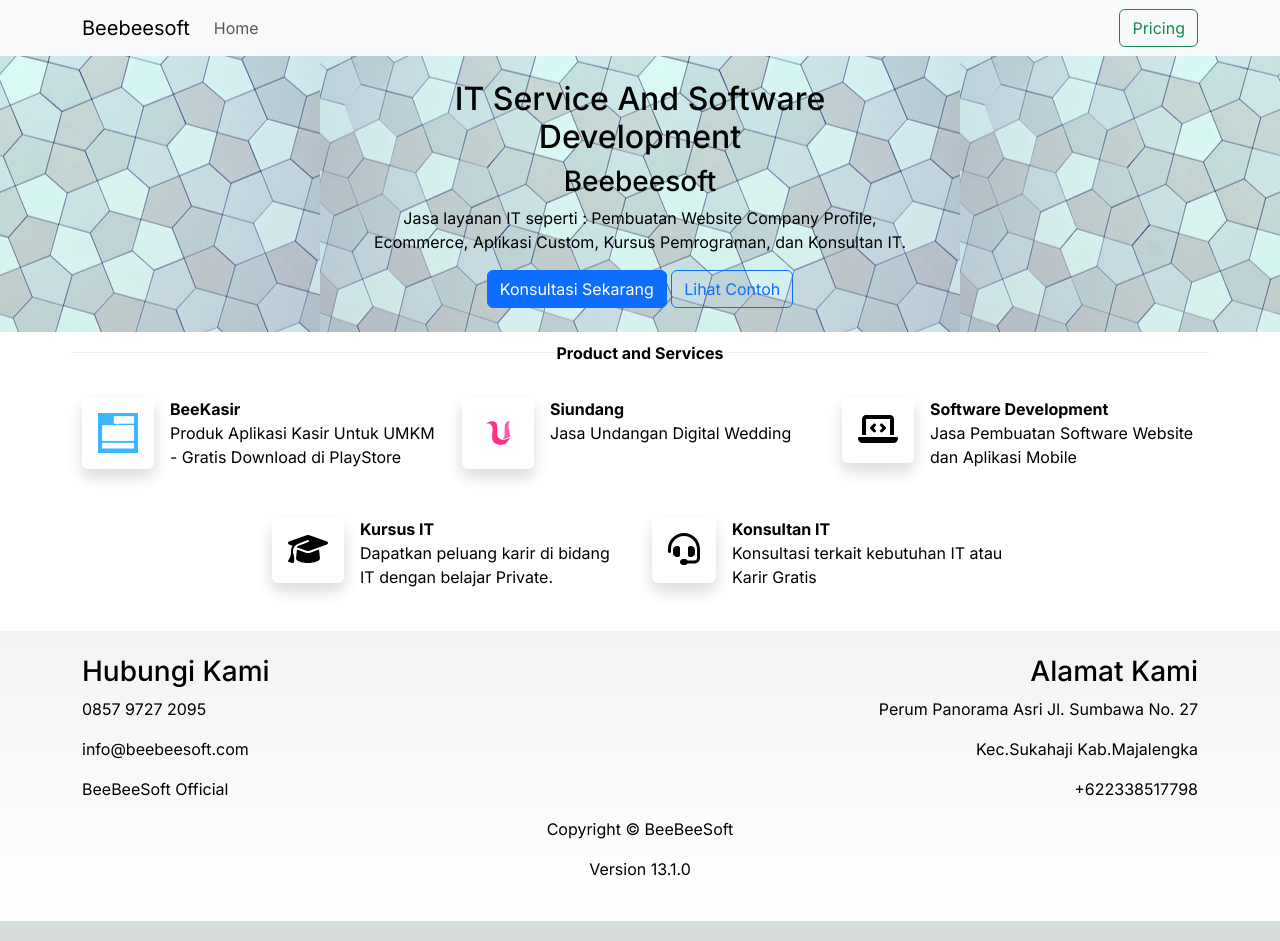
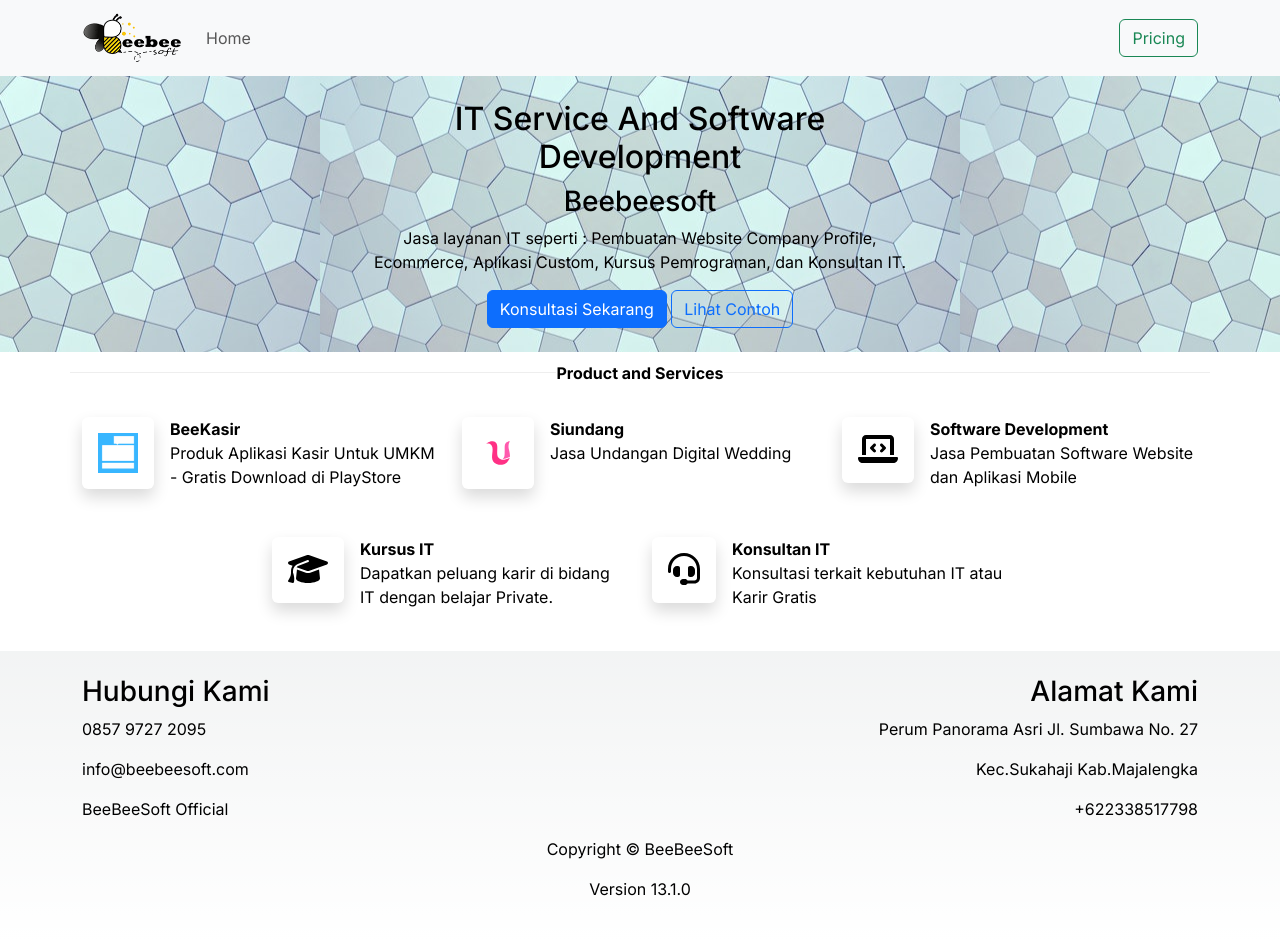
Before and after one commit to beebeesoft-id/beebeesoft-next, a Next.js app: page / in a window 1280 px wide. Built offline with nearby package versions, Linux system fonts and the light colour scheme.

Commit message:
[HOME] Logo with image

```diff
--- a/src/app/layout.tsx
+++ b/src/app/layout.tsx
@@ -10,6 +10,7 @@
 
 const inter = Inter({ subsets: ['latin'] })
 import mainPkg from '../../package.json';
+import Image from 'next/image';
 // export const metadata = {
 //   title: 'Create Next App',
 //   description: 'Generated by create next app',
@@ -33,9 +34,11 @@
                 <meta name="author" content="BeeBeesoft Dev."></meta>
       </head>
       <body className={inter.className}>
-        <Navbar bg="light" expand="lg">
+        <Navbar bg="light" data-bs-theme="light">
           <Container>
-            <Navbar.Brand href="#home">Beebeesoft</Navbar.Brand>
+            <Navbar.Brand href="/">
+            <Image src="/img/logo/logo-name.png" width={100} height={50} alt="Logo Beebeesoft" />
+            </Navbar.Brand>
             <Navbar.Toggle aria-controls="basic-navbar-nav" />
             <Navbar.Collapse id="basic-navbar-nav">
               <Nav className="me-auto">
```
